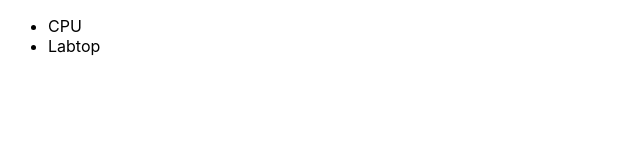
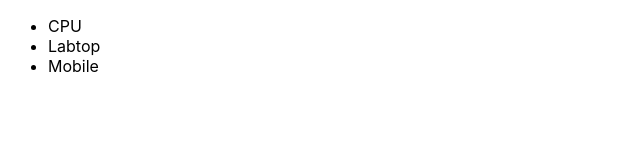
Before and after one commit to OmarThinks/React-Context-Project, a React (Create React App) app in the folder 2-hooks-app/: page / in a window 1280 px wide. Shown: the top 160 px of the page, without its empty margins (0-640 px from the left). Built offline with nearby package versions, Linux system fonts and the light colour scheme.

Commit message:
Mapped products

```diff
--- a/2-hooks-app/src/components/ProductsList.js
+++ b/2-hooks-app/src/components/ProductsList.js
@@ -14,8 +14,9 @@ const ProductsList = () => {
     return (
     <div className="prodcuts-list">
         <ul>
-            <li>CPU</li>
-            <li>Labtop</li>
+            {products.map(product=>{
+                return(<li key={product.id}>{product.name}</li>);
+            })}
         </ul>
     </div> );
 }
```
